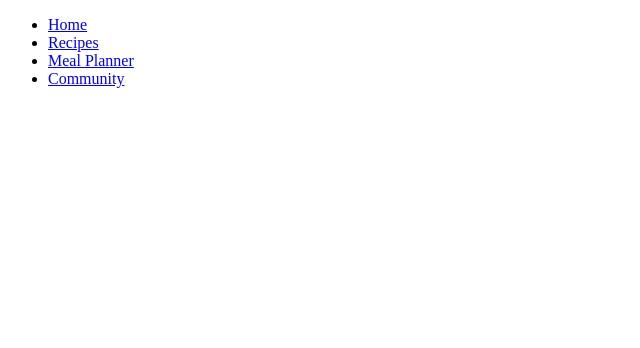
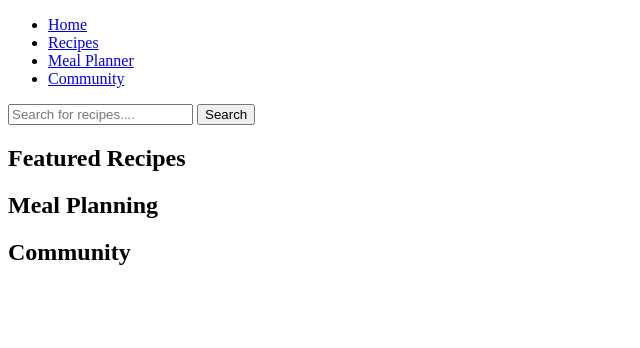
Before and after one commit to jurchiks33/DineDesign, a Flask app: template templates/index.html in a window 1280 px wide. Shown: the top 348 px of the page, without its empty margins (0-640 px from the left). Run offline with Flask 3, Linux system fonts and the light colour scheme; the template is opened without the code that fills it, so the values that code supplies are empty.

Commit message:
adding sections

```diff
--- a/templates/index.html
+++ b/templates/index.html
@@ -17,6 +17,24 @@
             </ul>
         </nav>
     </header>
+    <section id="search-area">
+        <input type="text" placeholder="Search for recipes....">
+        <button>Search</button>
+    </section>
 
+    <section id="featured-recipes">
+        <h2>Featured Recipes</h2>
+        <!-- Dynamic content will be loaded here-->
+    </section>
+
+    <section id="meal-planning">
+        <h2>Meal Planning</h2>
+        <!--Dynamic content will be loaded here-->
+    </section>
+
+    <section id="community">
+        <h2>Community</h2>
+        <!--Dynamic content will be loaded here-->
+    </section>
 </body>
 </html>
```
